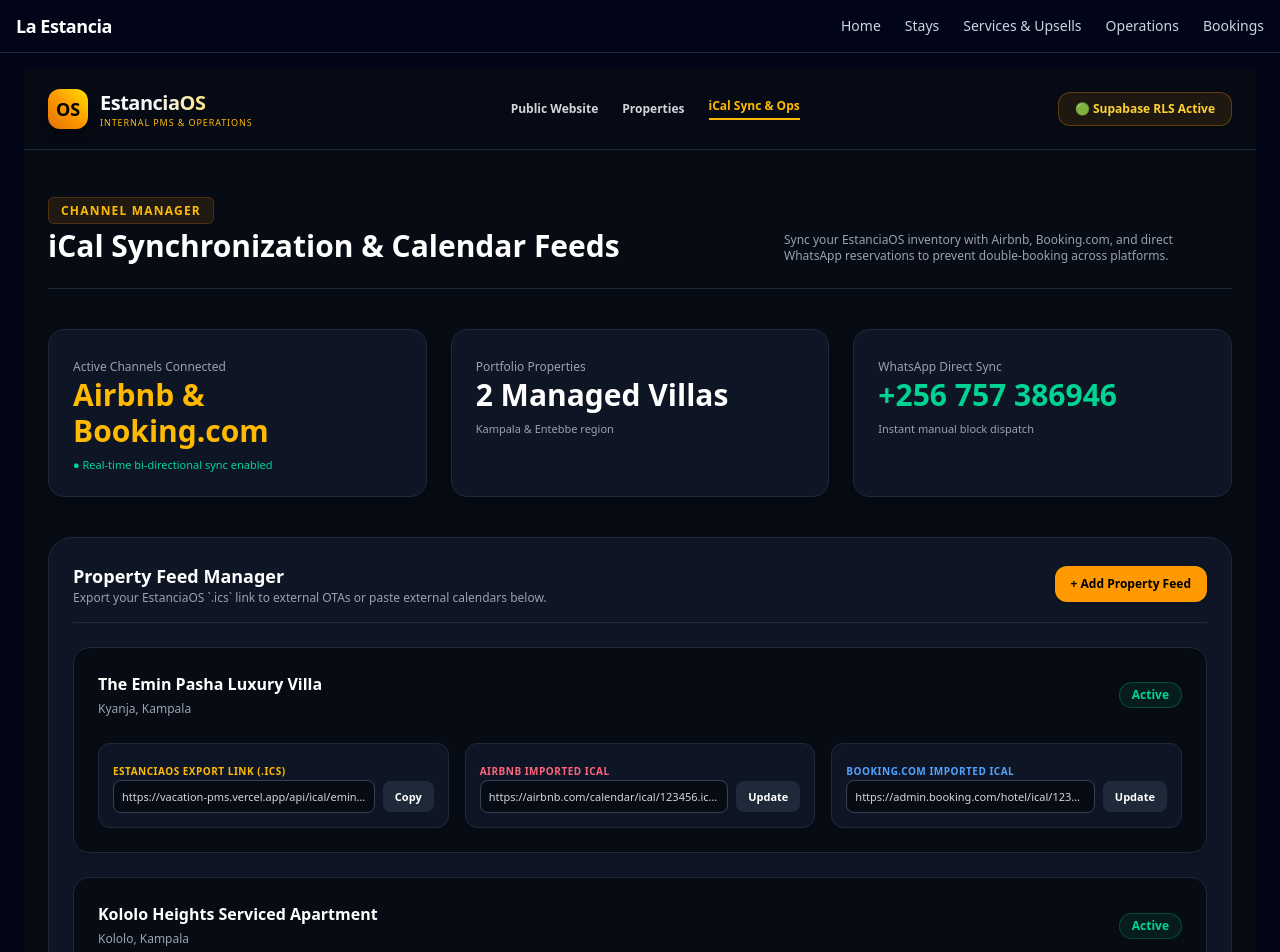
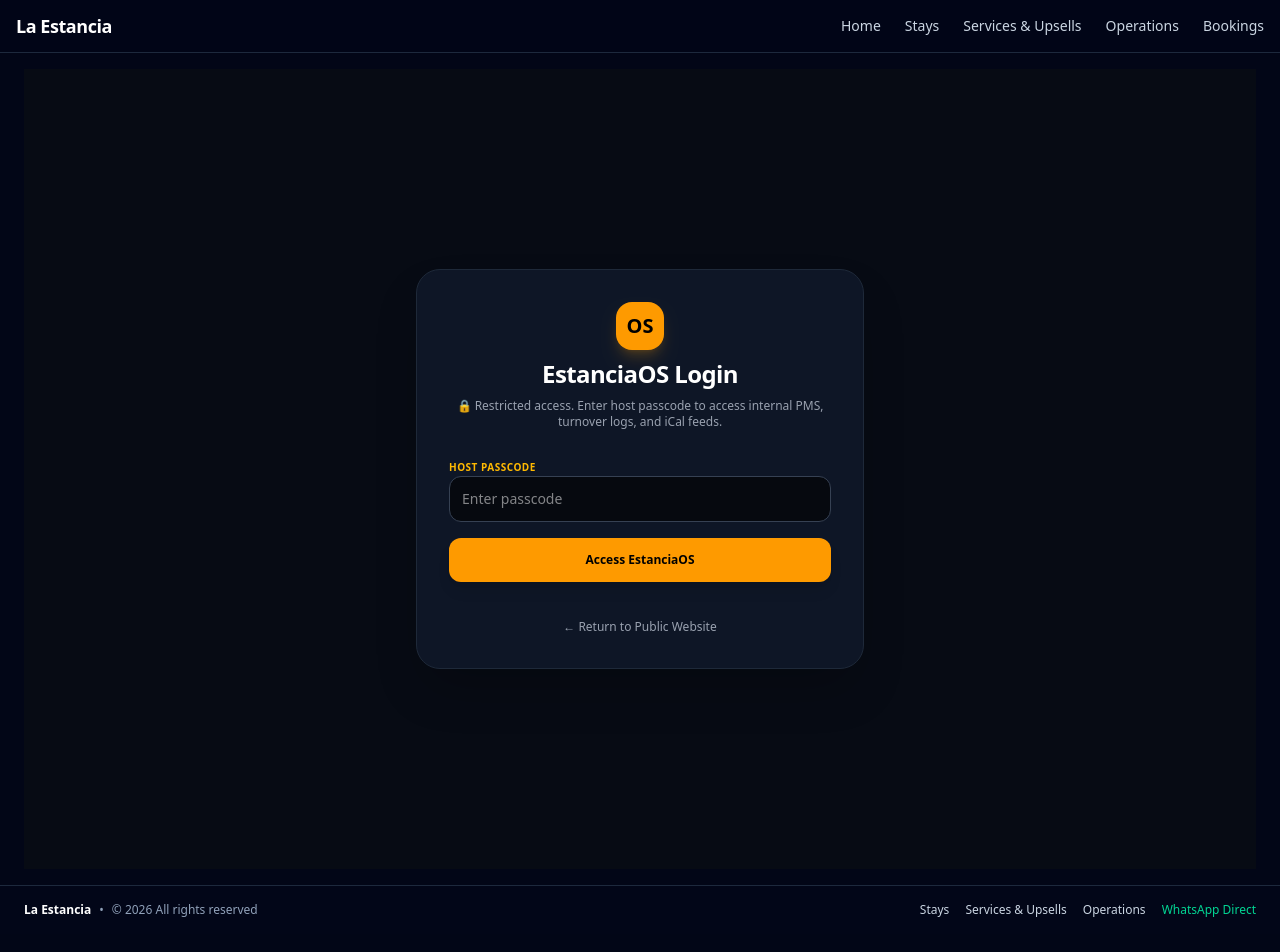
Before and after one commit to joshaston057-dev/vacation-pms, a Next.js app: page /operations in a window 1280 px wide. Shown: the top 952 px of the page. Built offline with nearby package versions, Linux system fonts and the light colour scheme.

Commit message:
Step 1: Enforce hard passcode gate on operations route

```diff
--- a/app/components/HostAuthModal.tsx
+++ b/app/components/HostAuthModal.tsx
@@ -1,7 +1,6 @@
 'use client'
 
 import { useState } from 'react'
-import Link from 'next/link'
 
 interface HostAuthModalProps {
   isOpen: boolean
@@ -17,7 +16,6 @@ export default function HostAuthModal({ isOpen, onClose, onSuccess }: HostAuthMo
 
   const handleLogin = (e: React.FormEvent) => {
     e.preventDefault()
-    // Secure host passcode check (can be wired to Supabase Auth)
     if (passcode === 'estancia2026') {
       setError(false)
       onSuccess()
@@ -27,13 +25,12 @@ export default function HostAuthModal({ isOpen, onClose, onSuccess }: HostAuthMo
   }
 
   return (
-    <div className="fixed inset-0 z-50 flex items-center justify-center bg-black/75 backdrop-blur-sm p-4">
-      <div className="bg-[#0e1626] border border-gray-800 rounded-3xl max-w-md w-full p-8 shadow-2xl relative space-y-6 text-white font-sans">
+    <div className="fixed inset-0 z-50 flex items-center justify-center bg-black/80 backdrop-blur-md p-4 font-sans">
+      <div className="bg-[#0e1626] border border-gray-800 rounded-3xl max-w-md w-full p-8 shadow-2xl relative space-y-6 text-white">
 
-        {/* Close Button */}
         <button
           onClick={onClose}
-          className="absolute top-5 right-5 text-gray-400 hover:text-white text-lg font-bold w-8 h-8 rounded-full bg-gray-800/50 flex items-center justify-center transition"
+          className="absolute top-5 right-5 text-gray-400 hover:text-white text-sm font-bold w-8 h-8 rounded-full bg-gray-800/60 flex items-center justify-center transition"
         >
           ✕
         </button>
@@ -44,27 +41,27 @@ export default function HostAuthModal({ isOpen, onClose, onSuccess }: HostAuthMo
           </div>
           <h2 className="text-2xl font-black tracking-tight">EstanciaOS Host Portal</h2>
           <p className="text-xs text-gray-400">
-            Restricted section. Please sign in with your host passcode to manage property operations, calendars, and upsells.
+            🔒 Restricted section. Please enter host credentials to access calendar syncs and PMS controls.
           </p>
         </div>
 
         <form onSubmit={handleLogin} className="space-y-4">
           <div className="space-y-1.5">
             <label className="text-[10px] font-bold uppercase tracking-wider text-amber-400">
-              Host Passcode / Key
+              Host Passcode
             </label>
             <input
               type="password"
               value={passcode}
               onChange={(e) => setPasscode(e.target.value)}
-              placeholder="Enter host passcode"
+              placeholder="Enter passcode"
               className="w-full bg-black/60 border border-gray-700 rounded-xl p-3 text-sm text-white focus:border-amber-500 focus:outline-none"
             />
           </div>
 
           {error && (
             <p className="text-xs text-rose-400 font-semibold text-center">
-              Invalid host passcode. Please try again.
+              Invalid host passcode. Access denied.
             </p>
           )}
 
@@ -81,7 +78,7 @@ export default function HostAuthModal({ isOpen, onClose, onSuccess }: HostAuthMo
             onClick={onClose}
             className="text-xs text-gray-400 hover:text-white transition"
           >
-            ← Continue as Guest
+            ← Return to Public Website
           </button>
         </div>
 
--- a/app/operations/page.tsx
+++ b/app/operations/page.tsx
@@ -4,29 +4,20 @@ import { useState } from 'react'
 import Link from 'next/link'
 
 export default function OperationsPMSPage() {
+  const [isAuthenticated, setIsAuthenticated] = useState(false)
+  const [passcode, setPasscode] = useState('')
+  const [error, setError] = useState(false)
   const [copiedUrl, setCopiedUrl] = useState<string | null>(null)
 
-  // Sample properties portfolio in Uganda
-  const properties = [
-    {
-      id: '1',
-      name: 'The Emin Pasha Luxury Villa',
-      location: 'Kyanja, Kampala',
-      status: 'Active',
-      airbnbIcal: 'https://airbnb.com/calendar/ical/123456.ics?s=abcdef',
-      bookingIcal: 'https://admin.booking.com/hotel/ical/123456.ics',
-      estanciaFeed: 'https://vacation-pms.vercel.app/api/ical/emin-pasha.ics',
-    },
-    {
-      id: '2',
-      name: 'Kololo Heights Serviced Apartment',
-      location: 'Kololo, Kampala',
-      status: 'Active',
-      airbnbIcal: 'https://airbnb.com/calendar/ical/789012.ics?s=ghijkl',
-      bookingIcal: 'https://admin.booking.com/hotel/ical/789012.ics',
-      estanciaFeed: 'https://vacation-pms.vercel.app/api/ical/kololo-heights.ics',
-    },
-  ]
+  const handleLogin = (e: React.FormEvent) => {
+    e.preventDefault()
+    if (passcode === 'estancia2026') {
+      setIsAuthenticated(true)
+      setError(false)
+    } else {
+      setError(true)
+    }
+  }
 
   const handleCopy = (url: string) => {
     navigator.clipboard.writeText(url)
@@ -34,165 +25,137 @@ export default function OperationsPMSPage() {
     setTimeout(() => setCopiedUrl(null), 2000)
   }
 
+  // 🔒 HARD SECURITY GATE: IF NOT LOGGED IN, STOP EVERYTHING & SHOW LOCK SCREEN
+  if (!isAuthenticated) {
+    return (
+      <div className="min-h-screen bg-[#070b14] text-white flex items-center justify-center p-6 font-sans">
+        <div className="bg-[#0e1626] border border-gray-800 p-8 rounded-3xl max-w-md w-full space-y-6 shadow-2xl">
+          <div className="text-center space-y-2">
+            <div className="w-12 h-12 rounded-2xl bg-amber-500 text-black font-black flex items-center justify-center mx-auto text-xl shadow-lg shadow-amber-500/20">
+              OS
+            </div>
+            <h1 className="text-2xl font-black tracking-tight">EstanciaOS Login</h1>
+            <p className="text-xs text-gray-400">
+              🔒 Restricted access. Enter host passcode to access internal PMS, turnover logs, and iCal feeds.
+            </p>
+          </div>
+
+          <form onSubmit={handleLogin} className="space-y-4">
+            <div className="space-y-1.5">
+              <label className="text-[10px] font-bold uppercase tracking-wider text-amber-400">
+                Host Passcode
+              </label>
+              <input
+                type="password"
+                value={passcode}
+                onChange={(e) => setPasscode(e.target.value)}
+                placeholder="Enter passcode"
+                className="w-full bg-black/60 border border-gray-700 rounded-xl p-3 text-sm text-white focus:border-amber-500 focus:outline-none"
+              />
+            </div>
+
+            {error && (
+              <p className="text-xs text-rose-400 font-semibold text-center">
+                Incorrect passcode. Access denied.
+              </p>
+            )}
+
+            <button
+              type="submit"
+              className="w-full bg-amber-500 hover:bg-amber-600 text-black font-extrabold py-3.5 rounded-xl text-xs transition shadow-lg"
+            >
+              Access EstanciaOS
+            </button>
+          </form>
+
+          <div className="text-center pt-2">
+            <Link href="/" className="text-xs text-gray-400 hover:text-white transition">
+              ← Return to Public Website
+            </Link>
+          </div>
+        </div>
+      </div>
+    )
+  }
+
+  // 🔓 AUTHENTICATED HOST VIEW
   return (
     <div className="min-h-screen bg-[#070b14] text-white font-sans flex flex-col justify-between">
-
-      {/* Top PMS Navigation Bar */}
       <nav className="border-b border-gray-800 bg-[#070b14]/90 backdrop-blur-md sticky top-0 z-50">
         <div className="max-w-7xl mx-auto px-6 h-20 flex items-center justify-between">
-
-          <Link href="/" className="flex items-center gap-3">
-            <div className="w-10 h-10 rounded-xl bg-gradient-to-tr from-amber-600 via-amber-500 to-yellow-300 flex items-center justify-center font-black text-black text-lg shadow-lg">
+          <div className="flex items-center gap-3">
+            <div className="w-10 h-10 rounded-xl bg-amber-500 flex items-center justify-center font-black text-black text-lg">
               OS
             </div>
             <div>
-              <span className="text-xl font-extrabold tracking-tight bg-gradient-to-r from-white via-gray-100 to-amber-200 bg-clip-text text-transparent">
-                EstanciaOS
-              </span>
+              <span className="text-xl font-extrabold tracking-tight">EstanciaOS</span>
               <span className="block text-[9px] uppercase tracking-widest text-amber-400 font-medium">
-                Internal PMS & Operations
+                Host Operations Engine
               </span>
             </div>
-          </Link>
-
-          <div className="flex items-center gap-6 text-xs font-semibold text-gray-300">
-            <Link href="/" className="hover:text-amber-300 transition">Public Website</Link>
-            <Link href="/properties" className="hover:text-amber-300 transition">Properties</Link>
-            <Link href="/operations" className="text-amber-400 font-bold border-b-2 border-amber-400 pb-1">iCal Sync & Ops</Link>
           </div>
-
-          <div className="bg-amber-500/10 border border-amber-500/30 text-amber-300 text-xs font-bold px-4 py-2 rounded-xl">
-            🟢 Supabase RLS Active
-          </div>
+          <button
+            onClick={() => setIsAuthenticated(false)}
+            className="bg-rose-500/10 border border-rose-500/30 text-rose-400 text-xs font-bold px-4 py-2 rounded-xl hover:bg-rose-500/20 transition"
+          >
+            🔒 Lock Operations
+          </button>
         </div>
       </nav>
 
-      {/* Main PMS Content */}
       <main className="max-w-7xl mx-auto px-6 py-12 space-y-10 w-full">
-
-        {/* Header Title */}
-        <div className="flex flex-col md:flex-row md:items-end justify-between gap-4 border-b border-gray-800 pb-6">
+        <div className="border-b border-gray-800 pb-6 flex justify-between items-end">
           <div>
-            <span className="text-xs font-bold uppercase tracking-widest text-amber-400 bg-amber-500/10 px-3 py-1 rounded-md border border-amber-500/20">
-              Channel Manager
+            <span className="text-xs font-bold uppercase tracking-widest text-amber-400 bg-amber-500/10 px-3 py-1 rounded-md">
+              Secure Channel Manager
             </span>
-            <h1 className="text-3xl font-black text-white mt-2">
-              iCal Synchronization & Calendar Feeds
-            </h1>
-          </div>
-          <p className="text-xs text-gray-400 max-w-md">
-            Sync your EstanciaOS inventory with Airbnb, Booking.com, and direct WhatsApp reservations to prevent double-booking across platforms.
-          </p>
-        </div>
-
-        {/* Quick Stats Grid */}
-        <div className="grid grid-cols-1 md:grid-cols-3 gap-6">
-          <div className="bg-[#0e1626] border border-gray-800 p-6 rounded-2xl shadow-xl space-y-2">
-            <span className="text-xs text-gray-400 font-medium">Active Channels Connected</span>
-            <h3 className="text-3xl font-black text-amber-400">Airbnb & Booking.com</h3>
-            <p className="text-[11px] text-emerald-400">● Real-time bi-directional sync enabled</p>
-          </div>
-          <div className="bg-[#0e1626] border border-gray-800 p-6 rounded-2xl shadow-xl space-y-2">
-            <span className="text-xs text-gray-400 font-medium">Portfolio Properties</span>
-            <h3 className="text-3xl font-black text-white">2 Managed Villas</h3>
-            <p className="text-[11px] text-gray-400">Kampala & Entebbe region</p>
-          </div>
-          <div className="bg-[#0e1626] border border-gray-800 p-6 rounded-2xl shadow-xl space-y-2">
-            <span className="text-xs text-gray-400 font-medium">WhatsApp Direct Sync</span>
-            <h3 className="text-3xl font-black text-emerald-400">+256 757 386946</h3>
-            <p className="text-[11px] text-gray-400">Instant manual block dispatch</p>
+            <h1 className="text-3xl font-black mt-2">iCal Calendar Feeds & Sync</h1>
           </div>
         </div>
 
-        {/* Property iCal Management Table */}
-        <div className="bg-[#0e1626] border border-gray-800 rounded-3xl overflow-hidden shadow-2xl space-y-6 p-6">
-          <div className="flex items-center justify-between border-b border-gray-800 pb-4">
-            <div>
-              <h3 className="text-lg font-bold text-white">Property Feed Manager</h3>
-              <p className="text-xs text-gray-400">Export your EstanciaOS `.ics` link to external OTAs or paste external calendars below.</p>
+        <div className="bg-[#0e1626] border border-gray-800 rounded-3xl p-6 space-y-6 shadow-2xl">
+          <h3 className="text-lg font-bold">Property Calendar Feeds</h3>
+          <div className="space-y-4">
+            <div className="bg-[#070b14] border border-gray-800 rounded-2xl p-6 space-y-4">
+              <div className="flex justify-between">
+                <h4 className="font-bold text-white">The Emin Pasha Luxury Villa</h4>
+                <span className="text-xs text-emerald-400 font-bold">Active Sync</span>
               </div>
-            <button className="bg-amber-500 hover:bg-amber-600 text-black font-extrabold text-xs px-4 py-2.5 rounded-xl transition shadow">
-              + Add Property Feed
-            </button>
-          </div>
-
-          <div className="space-y-6">
-            {properties.map((prop) => (
-              <div key={prop.id} className="bg-[#070b14] border border-gray-800 rounded-2xl p-6 space-y-4 shadow-md">
-                <div className="flex flex-col md:flex-row md:items-center justify-between gap-2">
-                  <div>
-                    <h4 className="text-base font-bold text-white">{prop.name}</h4>
-                    <span className="text-xs text-gray-400">{prop.location}</span>
-                  </div>
-                  <span className="bg-emerald-500/10 border border-emerald-500/30 text-emerald-400 text-xs font-bold px-3 py-1 rounded-full w-fit">
-                    {prop.status}
-                  </span>
-                </div>
-
-                <div className="grid grid-cols-1 md:grid-cols-3 gap-4 pt-2">
-
-                  {/* EstanciaOS Export Feed */}
-                  <div className="space-y-1.5 bg-[#0e1626] p-3.5 rounded-xl border border-gray-800">
-                    <label className="text-[10px] font-bold uppercase tracking-wider text-amber-400">EstanciaOS Export Link (.ics)</label>
-                    <div className="flex items-center gap-2">
+              <div className="grid grid-cols-1 md:grid-cols-2 gap-4">
+                <div className="bg-[#0e1626] p-3.5 rounded-xl border border-gray-800 space-y-1">
+                  <label className="text-[10px] font-bold text-amber-400 uppercase">EstanciaOS Export (.ics)</label>
+                  <div className="flex gap-2">
                     <input
                       type="text"
                       readOnly
-                        value={prop.estanciaFeed}
-                        className="w-full bg-black/50 border border-gray-700 text-gray-300 text-[11px] p-2 rounded-lg truncate"
+                      value="https://vacation-pms.vercel.app/api/ical/emin-pasha.ics"
+                      className="w-full bg-black/50 border border-gray-700 text-gray-300 text-[11px] p-2 rounded-lg"
                     />
                     <button
-                        onClick={() => handleCopy(prop.estanciaFeed)}
-                        className="bg-gray-800 hover:bg-gray-700 text-white text-[11px] font-bold px-3 py-2 rounded-lg transition"
+                      onClick={() => handleCopy('https://vacation-pms.vercel.app/api/ical/emin-pasha.ics')}
+                      className="bg-gray-800 text-white text-[11px] px-3 rounded-lg hover:bg-gray-700"
                     >
-                        {copiedUrl === prop.estanciaFeed ? 'Copied!' : 'Copy'}
+                      {copiedUrl === 'https://vacation-pms.vercel.app/api/ical/emin-pasha.ics' ? 'Copied' : 'Copy'}
                     </button>
                   </div>
                 </div>
-
-                  {/* Airbnb iCal Import */}
-                  <div className="space-y-1.5 bg-[#0e1626] p-3.5 rounded-xl border border-gray-800">
-                    <label className="text-[10px] font-bold uppercase tracking-wider text-rose-400">Airbnb Imported iCal</label>
-                    <div className="flex items-center gap-2">
+                <div className="bg-[#0e1626] p-3.5 rounded-xl border border-gray-800 space-y-1">
+                  <label className="text-[10px] font-bold text-rose-400 uppercase">Airbnb iCal Link</label>
                   <input
                     type="text"
-                        defaultValue={prop.airbnbIcal}
-                        className="w-full bg-black/50 border border-gray-700 text-gray-300 text-[11px] p-2 rounded-lg truncate"
+                    defaultValue="https://airbnb.com/calendar/ical/123456.ics"
+                    className="w-full bg-black/50 border border-gray-700 text-gray-300 text-[11px] p-2 rounded-lg"
                   />
-                      <button className="bg-gray-800 hover:bg-gray-700 text-white text-[11px] font-bold px-3 py-2 rounded-lg transition">
-                        Update
-                      </button>
                 </div>
               </div>
-
-                  {/* Booking.com iCal Import */}
-                  <div className="space-y-1.5 bg-[#0e1626] p-3.5 rounded-xl border border-gray-800">
-                    <label className="text-[10px] font-bold uppercase tracking-wider text-blue-400">Booking.com Imported iCal</label>
-                    <div className="flex items-center gap-2">
-                      <input
-                        type="text"
-                        defaultValue={prop.bookingIcal}
-                        className="w-full bg-black/50 border border-gray-700 text-gray-300 text-[11px] p-2 rounded-lg truncate"
-                      />
-                      <button className="bg-gray-800 hover:bg-gray-700 text-white text-[11px] font-bold px-3 py-2 rounded-lg transition">
-                        Update
-                      </button>
             </div>
           </div>
-
         </div>
-              </div>
-            ))}
-          </div>
-        </div>
-
       </main>
 
-      {/* Footer */}
       <footer className="border-t border-gray-800 bg-[#070b14] py-8 text-center text-xs text-gray-500">
-        <p>© 2026 EstanciaOS Property Management System. All rights reserved.</p>
+        <p>© 2026 EstanciaOS. Private Host System.</p>
       </footer>
-
     </div>
   )
 }
```
Lines whose indentation alone changed are shown as unchanged.
